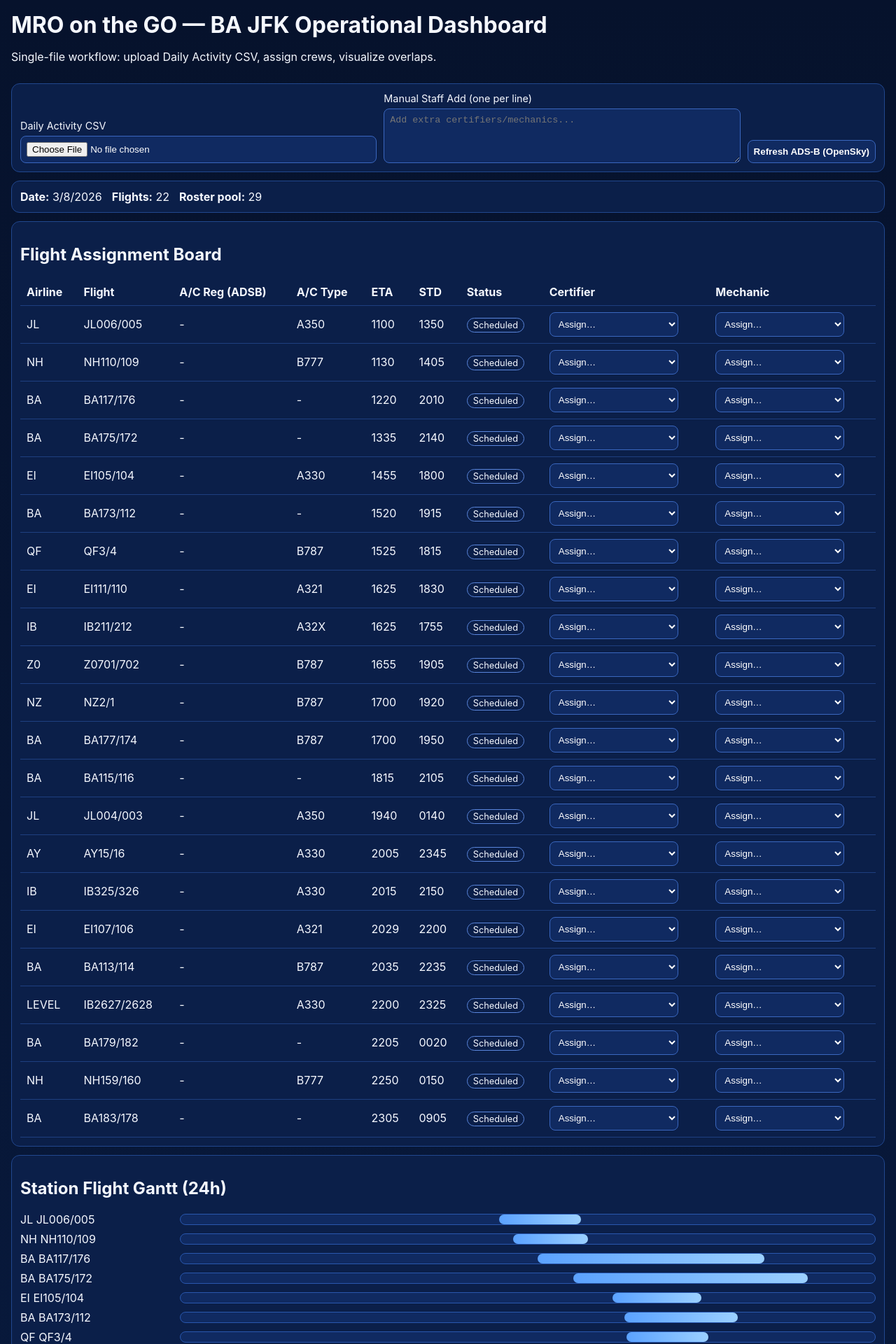
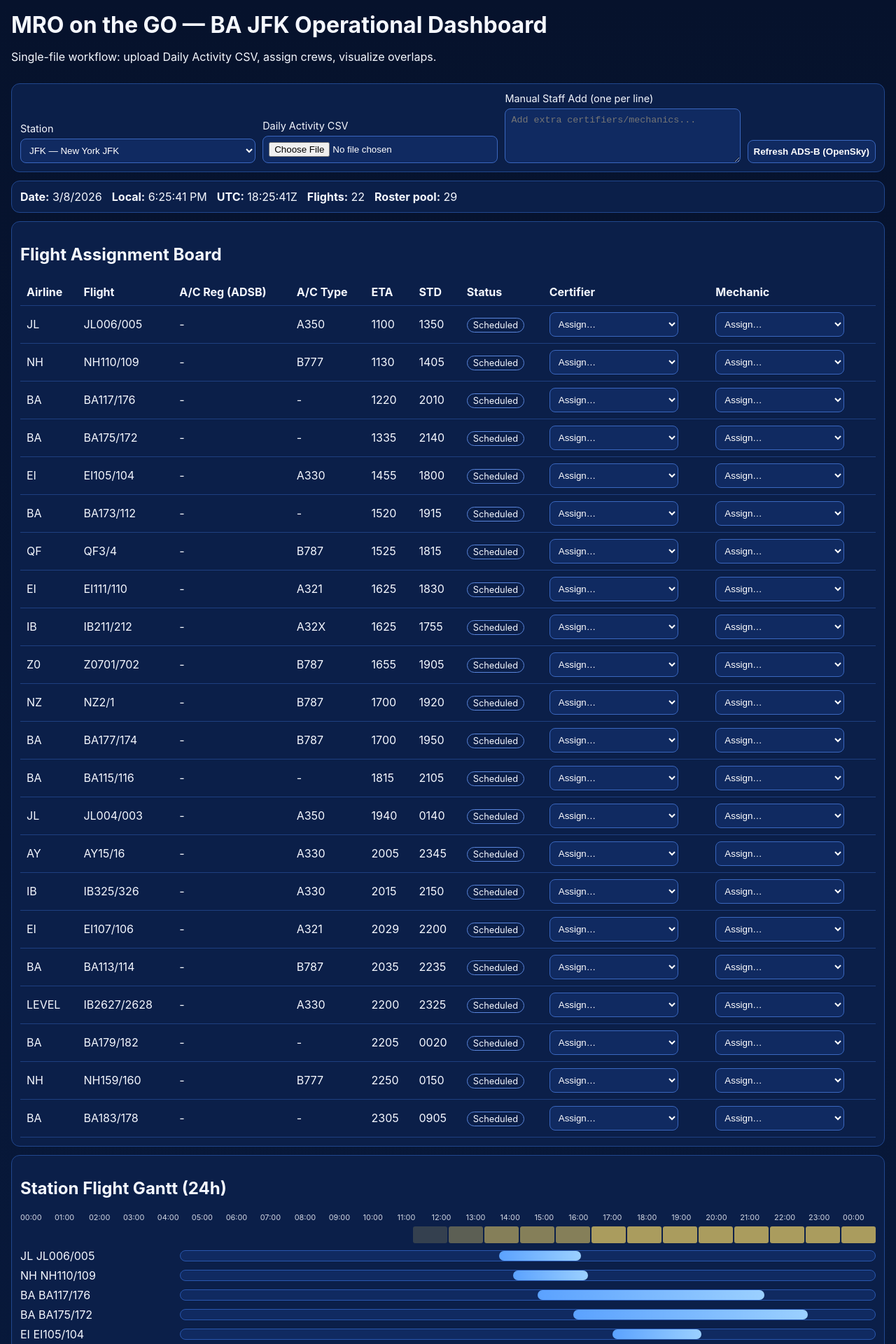
Before and after one commit to andrew-ibsen/jfk-ops-live-dashboard, a React (Vite) app: page / in a window 1280 px wide. Shown: the top 1920 px of the page at 70% size. Built offline with nearby package versions, Linux system fonts and the light colour scheme.

Commit message:
feat: add station-scaling, local+UTC clocks, ADS-B fallback fetch, assignment auto-map, and improved gantt scale/peak overlay

```diff
--- a/src/App.css
+++ b/src/App.css
@@ -2,7 +2,7 @@
 body{margin:0;background:linear-gradient(180deg,#06122c,#081a3e);color:#f5f8ff;font-family:Inter,Segoe UI,sans-serif}
 .page{max-width:1500px;margin:0 auto;padding:16px;display:grid;gap:12px}
 header h1{margin:0}.panel{background:#0b1f49;border:1px solid #21478e;border-radius:12px;padding:12px}
-.uploads{display:grid;grid-template-columns:1fr 1fr auto;gap:10px;align-items:end}
+.uploads{display:grid;grid-template-columns:1fr 1fr 1fr auto;gap:10px;align-items:end}
 .uploads label{display:grid;gap:6px;font-size:.9rem}
 input,select,button,textarea{background:#102a61;color:#fff;border:1px solid #3a67bf;border-radius:8px;padding:8px}
 button{cursor:pointer;font-weight:600}.stats{display:flex;flex-wrap:wrap;gap:14px}
@@ -11,7 +11,10 @@
 th,td{padding:9px;border-bottom:1px solid #1e3f80;text-align:left}
 .status{padding:2px 8px;border-radius:999px;border:1px solid #5a86dd;font-size:.8rem;text-transform:capitalize}
 .status.airborne{background:#1c5f2a;border-color:#4acb6a}.status.arrived{background:#3b3b3b;border-color:#8d8d8d}
+.scale{display:grid;grid-template-columns:repeat(25,1fr);gap:2px;font-size:.68rem;opacity:.85;margin-bottom:6px}
+.busyOverlay{display:grid;grid-template-columns:repeat(24,1fr);gap:2px;height:24px;margin-bottom:8px}
+.busyOverlay>div{background:#ffdf6b;border-radius:3px;opacity:.1}
 .gantt{display:grid;gap:8px}.gRow{display:grid;grid-template-columns:220px 1fr;gap:8px;align-items:center}
 .gTrack{position:relative;height:16px;background:#102a61;border-radius:999px;border:1px solid #2957ae}
 .gBar{position:absolute;height:100%;background:linear-gradient(90deg,#5ba2ff,#9bd0ff);border-radius:999px}
-@media (max-width:980px){.uploads{grid-template-columns:1fr}.gRow{grid-template-columns:1fr}}
+@media (max-width:980px){.uploads{grid-template-columns:1fr}.gRow{grid-template-columns:1fr}.scale{grid-template-columns:repeat(13,1fr)}}
--- a/src/App.tsx
+++ b/src/App.tsx
@@ -14,6 +14,14 @@
 }
 
 type Assignments = Record<string, { certifier?: string; mechanic?: string }>
+
+type Station = { code: string; name: string; bbox: { lamin: number; lomin: number; lamax: number; lomax: number } }
+
+const STATIONS: Station[] = [
+  { code: 'JFK', name: 'New York JFK', bbox: { lamin: 40.2, lomin: -74.3, lamax: 41.1, lomax: -73.2 } },
+  { code: 'LHR', name: 'London Heathrow', bbox: { lamin: 51.2, lomin: -0.7, lamax: 51.7, lomax: 0.1 } },
+  { code: 'LGW', name: 'London Gatwick', bbox: { lamin: 51.0, lomin: -0.4, lamax: 51.3, lomax: 0.1 } }
+]
 
 const HANDLED_AIRLINES = ['BA', 'EI', 'IB', 'LEVEL', 'AY', 'QF', 'NZ', 'NO', 'Z0', 'NH', 'JL']
 
@@ -67,6 +75,7 @@
   const date = rows.find((r) => /\d{2}\/\d{2}\/\d{4}/.test(r[0] || ''))?.[0]?.split(' ')[0]
   const flights: Flight[] = []
   const staff: Staff[] = []
+  const suggestedAssignments: Assignments = {}
 
   const fs = rows.findIndex((r) => r.includes('A/C REG'))
   for (let i = fs + 1; fs >= 0 && i < rows.length; i++) {
@@ -84,12 +93,23 @@
   for (let i = ss + 1; ss >= 0 && i < rows.length; i++) {
     const r = rows[i]
     if ((r[0] || '').startsWith('Shift A')) break
-    if (r[0]) staff.push({ name: r[0], role: 'Mechanic', shift: r[2] })
-    if (r[3]) staff.push({ name: r[3], role: 'Certifier', shift: r[5] })
+    const mech = r[0]
+    const cert = r[3]
+    const op = r[5] || ''
+    if (mech) staff.push({ name: mech, role: 'Mechanic', shift: r[2] })
+    if (cert) staff.push({ name: cert, role: 'Certifier', shift: r[5] })
     if (r[7]) staff.push({ name: r[7], role: 'Mechanic', absence: r[9] || 'Absent' })
+
+    if (/\d/.test(op)) {
+      const nums = op.match(/\d{3,4}\/\d{3,4}/)?.[0]
+      if (nums) {
+        const key = `BA${nums}`
+        suggestedAssignments[key] = { certifier: cert || undefined, mechanic: mech || undefined }
+      }
+    }
   }
 
-  return { date, flights, staff }
+  return { date, flights, staff, suggestedAssignments }
 }
 
 function normalizeTime(v?: string) {
@@ -105,11 +125,19 @@
   return Number(t.slice(0, 2)) * 60 + Number(t.slice(2, 4))
 }
 
-async function fetchOpenSkyJfk() {
-  const url = 'https://opensky-network.org/api/states/all?lamin=40.2&lomin=-74.3&lamax=41.1&lomax=-73.2'
-  const res = await fetch(url)
-  if (!res.ok) throw new Error('OpenSky fetch failed')
-  const json = await res.json()
+async function fetchOpenSky(station: Station) {
+  const base = `https://opensky-network.org/api/states/all?lamin=${station.bbox.lamin}&lomin=${station.bbox.lomin}&lamax=${station.bbox.lamax}&lomax=${station.bbox.lomax}`
+  const urls = [base, `https://api.allorigins.win/raw?url=${encodeURIComponent(base)}`]
+  let json: any = null
+  for (const url of urls) {
+    try {
+      const res = await fetch(url)
+      if (!res.ok) continue
+      json = await res.json()
+      if (json?.states) break
+    } catch {}
+  }
+  if (!json?.states) throw new Error('OpenSky fetch failed or blocked (CORS/rate limit)')
   const states = (json.states || []) as any[]
   const prefixes = ['BAW', 'EIN', 'IBE', 'QFA', 'ANZ', 'NAX', 'JAL', 'ANA', 'FIN', 'LYX']
   return states
@@ -122,15 +150,23 @@
 }
 
 export default function App() {
-  const [activity, setActivity] = useState<{ date?: string; flights: Flight[]; staff: Staff[] }>({ flights: [], staff: [] })
+  const [activity, setActivity] = useState<{ date?: string; flights: Flight[]; staff: Staff[]; suggestedAssignments?: Assignments }>({ flights: [], staff: [] })
+  const [stationCode, setStationCode] = useState('JFK')
   const [live, setLive] = useState<Array<{ callsign: string; reg: string; status: 'airborne' | 'arrived' }>>([])
   const [liveError, setLiveError] = useState('')
+  const [clock, setClock] = useState(new Date())
   const [manualStaff, setManualStaff] = useState('')
   const [assignments, setAssignments] = useState<Assignments>(() => {
     try { return JSON.parse(localStorage.getItem('ops-assignments') || '{}') } catch { return {} }
   })
 
   useEffect(() => { localStorage.setItem('ops-assignments', JSON.stringify(assignments)) }, [assignments])
+  useEffect(() => {
+    const t = setInterval(() => setClock(new Date()), 1000)
+    return () => clearInterval(t)
+  }, [])
+
+  const station = STATIONS.find((s) => s.code === stationCode) || STATIONS[0]
 
   const mergedFlights = useMemo(() => {
     const base = PLANNED.map((f, i) => ({ ...f, key: `${f.airline}-${f.flight}-${i}`, status: 'scheduled' as const }))
@@ -165,8 +201,8 @@
 
   const loadLive = async () => {
     setLiveError('')
-    try { setLive(await fetchOpenSkyJfk()) }
-    catch { setLiveError('OpenSky live data limited right now. Schedule still available.') }
+    try { setLive(await fetchOpenSky(station)) }
+    catch { setLiveError('OpenSky live data limited right now (browser CORS/rate limits). Schedule still available.') }
   }
 
   return (
@@ -178,12 +214,30 @@
 
       <section className="panel uploads">
         <label>
+          Station
+          <select value={stationCode} onChange={(e) => setStationCode(e.target.value)}>
+            {STATIONS.map((s) => <option key={s.code} value={s.code}>{s.code} — {s.name}</option>)}
+          </select>
+        </label>
+        <label>
           Daily Activity CSV
           <input type="file" accept=".csv" onChange={async (e) => {
             const f = e.target.files?.[0]
             if (!f) return
             const rows = parseCsv(await f.text())
-            setActivity(parseDailyActivity(rows))
+            const parsed = parseDailyActivity(rows)
+            setActivity(parsed)
+            const suggestions = parsed.suggestedAssignments || {}
+            if (Object.keys(suggestions).length) {
+              setAssignments((prev) => {
+                const next = { ...prev }
+                mergedFlights.forEach((fl) => {
+                  const key = `BA${fl.flight.replace(/[^0-9/]/g, '')}`
+                  if (suggestions[key]) next[fl.key] = { ...next[fl.key], ...suggestions[key] }
+                })
+                return next
+              })
+            }
           }} />
         </label>
         <label>
@@ -195,6 +249,8 @@
 
       <section className="panel stats">
         <span><b>Date:</b> {activity.date || new Date().toLocaleDateString()}</span>
+        <span><b>Local:</b> {clock.toLocaleTimeString()}</span>
+        <span><b>UTC:</b> {clock.toUTCString().split(' ')[4]}Z</span>
         <span><b>Flights:</b> {mergedFlights.length}</span>
         <span><b>Roster pool:</b> {staffRoster.length}</span>
       </section>
@@ -242,6 +298,21 @@
 
       <section className="panel">
         <h2>Station Flight Gantt (24h)</h2>
+        <div className="scale">
+          {Array.from({ length: 25 }).map((_, i) => <span key={i}>{String(i % 24).padStart(2, '0')}:00</span>)}
+        </div>
+        <div className="busyOverlay">
+          {Array.from({ length: 24 }).map((_, h) => {
+            const c = mergedFlights.filter((f) => {
+              const s = toMinutes(f.eta) ?? 0
+              let e = toMinutes(f.std) ?? s + 60
+              if (e < s) e += 24 * 60
+              const hm = h * 60
+              return hm >= s && hm < e
+            }).length
+            return <div key={h} style={{ opacity: Math.min(c / 6, 0.65) }} title={`${c} flights around ${String(h).padStart(2, '0')}:00`} />
+          })}
+        </div>
         <div className="gantt">
           {mergedFlights.map((f) => {
             const start = toMinutes(f.eta) ?? 0
```
